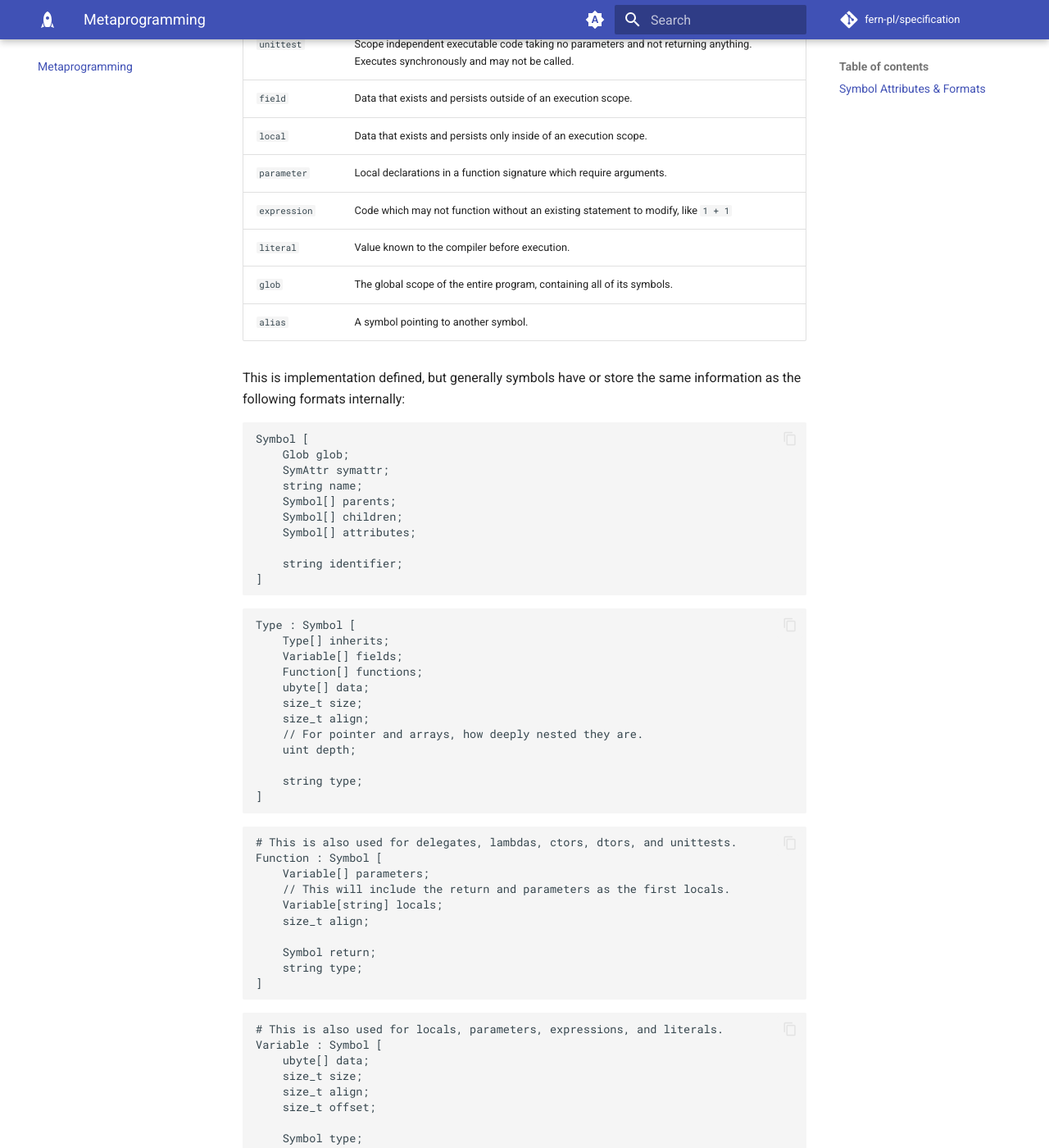
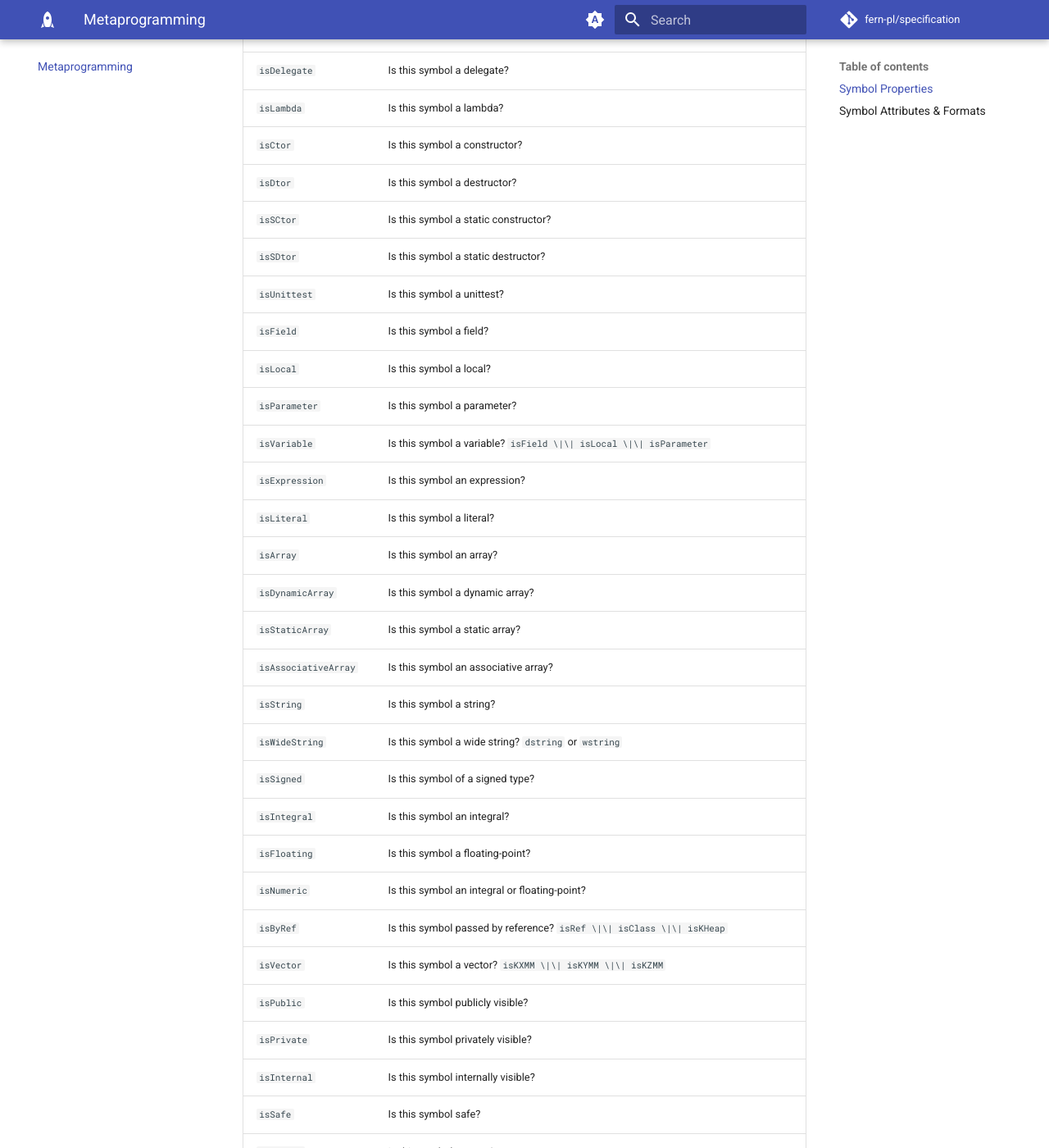
Before and after one commit to fern-pl/specification, an MkDocs documentation site: the page built from specification/metaprogramming.md, in a window 1280 px wide and 1400 px high, scrolled down 1363 px. Shown: the whole window at 82% size. Built offline with MkDocs 1.6.1 and Material for MkDocs 9.7.7, drawn with Linux system fonts in a browser that asks for light colours; comment, search, counter and statistics services are not loaded; some of the changed text lies outside the part shown.

Commit message:
metaprogramming spec

````diff
--- a/specification/metaprogramming.md
+++ b/specification/metaprogramming.md
@@ -22,6 +22,100 @@ void main()
     writeln(bar->glob == foo->glob); // true
 }
 ```
+
+## Symbol Properties
+
+Fern has an assortment of utility functions defined for symbols automatically to make working with them more fluid, they may also be defined specially to be used with the `->` operator if a comptime available function returns `alias` and takes in an `alias` as the first generic parameter.
+
+| Property | Evaluates |
+|----------|-----------|
+| `isType` | Is this symbol a type? |
+| `isClass` | Is this symbol a class? |
+| `isStruct` | Is this symbol a struct? |
+| `isTagged` | Is this symbol a tagged? |
+| `isTuple` | Is this symbol a tuple? |
+| `isModule` | Is this symbol a module? |
+| `isGlob` | Is this symbol a glob? |
+| `isAlias` | Is this symbol an alias? |
+| `isAliasSeq` | Is this symbol an alias sequence? `isAlias && isArray` |
+| `isFunction` | Is this symbol a function? |
+| `isDelegate` | Is this symbol a delegate? |
+| `isLambda` | Is this symbol a lambda? |
+| `isCtor` | Is this symbol a constructor? |
+| `isDtor` | Is this symbol a destructor? |
+| `isSCtor` | Is this symbol a static constructor? |
+| `isSDtor` | Is this symbol a static destructor? |
+| `isUnittest` | Is this symbol a unittest? |
+| `isField` | Is this symbol a field? |
+| `isLocal` | Is this symbol a local? |
+| `isParameter` | Is this symbol a parameter? |
+| `isVariable` | Is this symbol a variable? `isField \|\| isLocal \|\| isParameter` |
+| `isExpression` | Is this symbol an expression? |
+| `isLiteral` | Is this symbol a literal? |
+| `isArray` | Is this symbol an array? |
+| `isDynamicArray` | Is this symbol a dynamic array? |
+| `isStaticArray` | Is this symbol a static array? |
+| `isAssociativeArray` | Is this symbol an associative array? |
+| `isString` | Is this symbol a string? |
+| `isWideString` | Is this symbol a wide string? `dstring` or `wstring` |
+| `isSigned` | Is this symbol of a signed type? |
+| `isIntegral` | Is this symbol an integral? |
+| `isFloating` | Is this symbol a floating-point? |
+| `isNumeric` | Is this symbol an integral or floating-point? |
+| `isByRef` | Is this symbol passed by reference? `isRef \|\| isClass \|\| isKHeap` |
+| `isVector` | Is this symbol a vector? `isKXMM \|\| isKYMM \|\| isKZMM` |
+| `isPublic` | Is this symbol publicly visible? |
+| `isPrivate` | Is this symbol privately visible? |
+| `isInternal` | Is this symbol internally visible? |
+| `isSafe` | Is this symbol safe? |
+| `isSystem` | Is this symbol system? |
+| `isTrusted` | Is this symbol trusted? |
+| `isStatic` | Is this symbol static? |
+| `isGlobal` | Is this symbol global? |
+| `isTransient` | Is this symbol transient? |
+| `isAtomic` | Is this symbol atomic? |
+| `isBitfield` | Is this symbol a bitfield? This alters the size field of symbols, and thus will result in it being in bits. |
+| `isPure` | Is this symbol pure? |
+| `isConst` | Is this symbol const? |
+| `isRef` | Is this symbol ref? |
+| `isKHeap` | Is this symbol a heap kind? |
+| `isKStack` | Is this symbol a stack kind? |
+| `isKScalar` | Is this symbol a scalar kind? |
+| `isKFloat` | Is this symbol a floating-point kind? |
+| `isKXMM` | Is this symbol a 128-bit vector kind? |
+| `isKYMM` | Is this symbol a 256-bit vector kind? |
+| `isKZMM` | Is this symbol a 512-bit vector kind? |
+| `isKReadOnly` | Is this symbol a readonly kind? This may, but won't always, happen with `const` symbols. |
+| `isKDefault` | Is this symbol of the default kind? Does not indicate that this was set to default! |
+| `isNested` | Is this symbol nested in one or more other non-module symbols? |
+| `isPrimitive` | Is this symbol a primitive type? `!isAggregate && !isArray` |
+| `isBuiltin` | Is this symbol not an aggregate? |
+| `hasDepth` | Does this symbol have any depth? Pointers and arrays. |
+| `hasBody` | Is this symbol a function with instructions? |
+| `hasDataAllocations` | Does this symbol have any variables contained within it? |
+| `isEnum` | Is this symbol an enum? All members must be `const` and the type must be a `tagged`. |
+| `getOverloads(string)` | Get all overloads of the given function by name in this symbol. |
+| `getChild(string)` | Gets the child of this symbol with the given name. |
+| `getParent(string)` | Gets the parent of this symbol with the given name. |
+| `getAttribute(string)` | Gets the attribute of this symbol with the given name. |
+| `getField(string)` | Gets the field of this symbol with the given name. |
+| `getFunction(string)` | Gets the function of this symbol with the given name. |
+| `getInherit(string)` | Gets the inherit of this symbol with the given name. |
+| `getAlias(string)` | Gets the child alias of this symbol with the given name. |
+| `hasChild(string)` | Does this symbol have a child with the given name? |
+| `hasParent(string)` | Does this symbol have a parent with the given name? |
+| `hasAttribute(string)` | Does this symbol have an attribute with the given name? |
+| `hasField(string)` | Does this symbol have a field with the given name? |
+| `hasFunction(string)` | Does this symbol have a function with the given name? |
+| `hasInherit(string)` | Does this symbol have an inherit with the given name? |
+| `hasAlias(string)` | Does this symbol have a child alias with the given name? |
+| `hasChild(Symbol)` | Is the given symbol a child of this symbol? |
+| `hasParent(Symbol)` | Is the given symbol a parent of this symbol? |
+| `hasAttribute(Symbol)` | Is the given symbol an attribute of this symbol? |
+| `hasField(Symbol)` | Is the given symbol a field of this symbol? |
+| `hasFunction(Symbol)` | Is the given symbol a function of this symbol? |
+| `hasInherit(Symbol)` | Does this symbol inherit the given symbol? |
+| `hasAlias(Symbol)` | Is the given symbol an alias child of this symbol? |
 
 ## Symbol Attributes & Formats
 
@@ -56,21 +150,24 @@ Symbol [
     string name;
     Symbol[] parents;
     Symbol[] children;
-    Symbol[] attributes;
+    Symbol[string] attributes;
 
     string identifier;
+    Symbol parent;
+    # May not be accessed on primitive types, as there is no module available.
+    Module module;
 ]
 ```
 
 ```
 Type : Symbol [
-    Type[] inherits;
+    Type[string] inherits;
     Variable[] fields;
     Function[] functions;
     ubyte[] data;
     size_t size;
     size_t align;
-    // For pointer and arrays, how deeply nested they are.
+    # For pointer and arrays, how deeply nested they are.
     uint depth;
 
     string type;
@@ -81,7 +178,7 @@ Type : Symbol [
 # This is also used for delegates, lambdas, ctors, dtors, and unittests.
 Function : Symbol [
     Variable[] parameters;
-    // This will include the return and parameters as the first locals.
+    # This will include the return and parameters as the first locals.
     Variable[string] locals;
     size_t align;
 
````
Also changed, not shown: other parts of specification/metaprogramming.md (+1 -2 lines).
